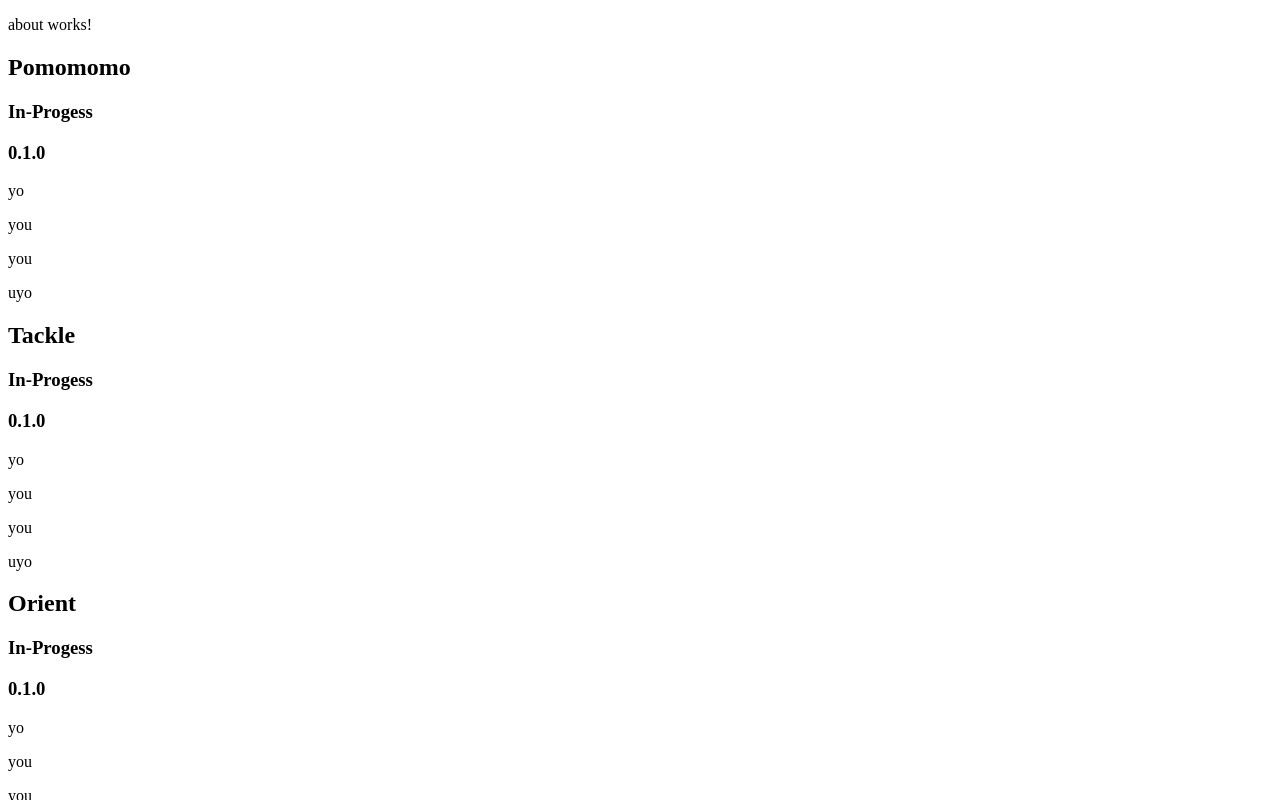
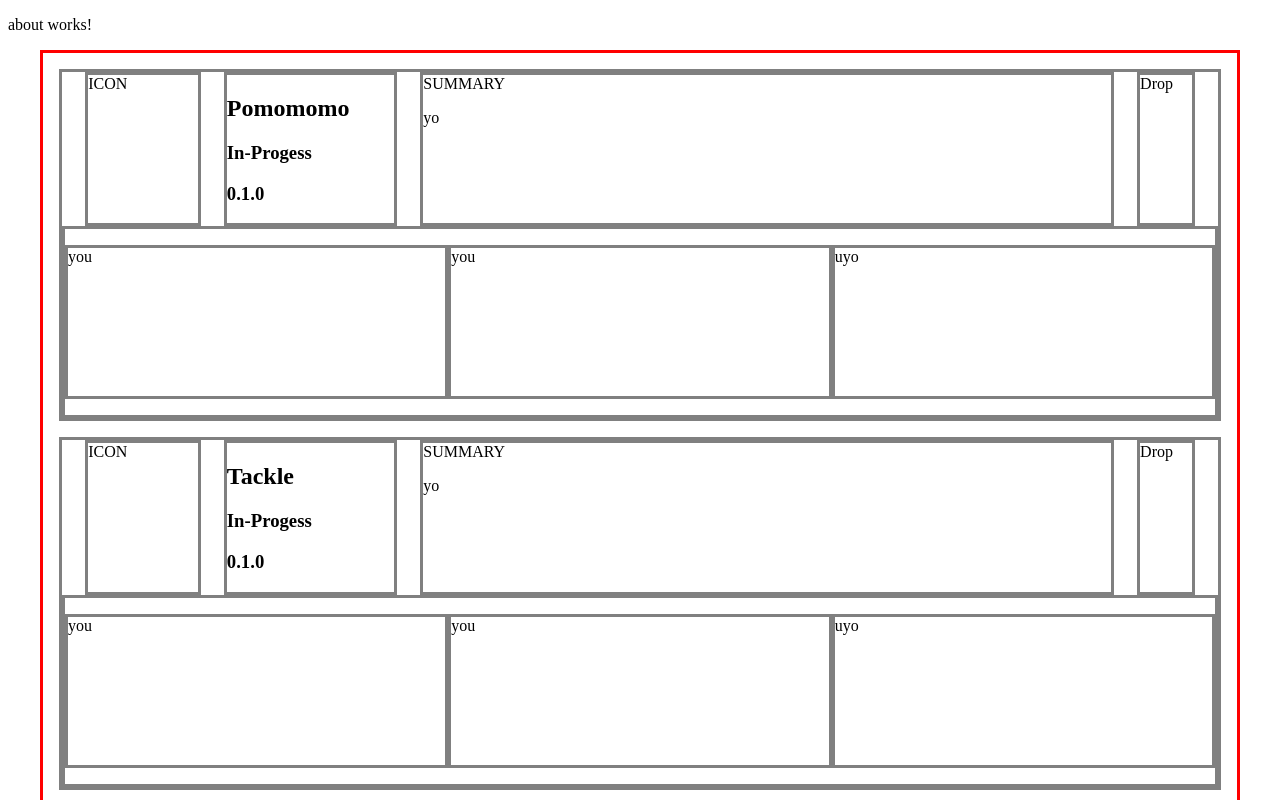
Before and after one commit to moneSii/portfolio, an Angular app: page / in a window 1280 px wide. Shown: the top 800 px of the page. Built offline with nearby package versions, Linux system fonts and the light colour scheme.

Commit message:
projects(styling): create format for project list

```diff
--- a/src/app/projects/project/project.component.css
+++ b/src/app/projects/project/project.component.css
@@ -0,0 +1,43 @@
+.card,
+.card-icon,
+.card-header,
+.card-summary,
+.card-drop-down,
+.card-extra,
+.extra-box {
+  border: solid 3px grey;
+}
+
+.card {
+  margin: 1rem;
+  display: flex;
+  flex-direction: row;
+  flex-wrap: wrap;
+  justify-content: space-evenly;
+}
+
+.card-icon {
+  width: 10%;
+}
+
+.card-header {
+  width: 15%;
+}
+
+.card-summary {
+  width: 60%;
+}
+.card-drop-down {
+  width: 5%;
+}
+.card-extra {
+  width: 100%;
+  height: 12rem;
+  display: flex;
+  flex-direction: row;
+  justify-content: space-evenly;
+}
+
+.extra-box {
+  width: 100%;
+}
--- a/src/app/projects/project/project.component.html
+++ b/src/app/projects/project/project.component.html
@@ -1,16 +1,20 @@
 <div class="card">
+  <div class="card-icon">ICON</div>
   <div class="card-header">
     <h2 class="name">{{ project().name }}</h2>
     <h3 class="status">{{ project().status }}</h3>
     <h3 class="version">{{ project().version }}</h3>
   </div>
   <div class="card-summary">
+    SUMMARY
     <p class="summary">{{ project().content.summary }}</p>
   </div>
+  <div class="card-drop-down">Drop</div>
   <!-- Drop Down -->
+
   <div class="card-extra">
-    <p class="features">{{ project().content.features }}</p>
-    <p class="stack">{{ project().content.stack }}</p>
-    <p class="upcoming">{{ project().content.upcoming }}</p>
+    <p class="features extra-box">{{ project().content.features }}</p>
+    <p class="stack extra-box">{{ project().content.stack }}</p>
+    <p class="upcoming extra-box">{{ project().content.upcoming }}</p>
   </div>
 </div>
--- a/src/app/projects/projects.component.css
+++ b/src/app/projects/projects.component.css
@@ -0,0 +1,5 @@
+.container {
+  border: solid red 3px;
+  width: 75rem;
+  margin: auto;
+}
--- a/src/styles.css
+++ b/src/styles.css
@@ -1 +1,4 @@
 /* You can add global styles to this file, and also import other style files */
+* {
+  box-sizing: border-box;
+}
```
